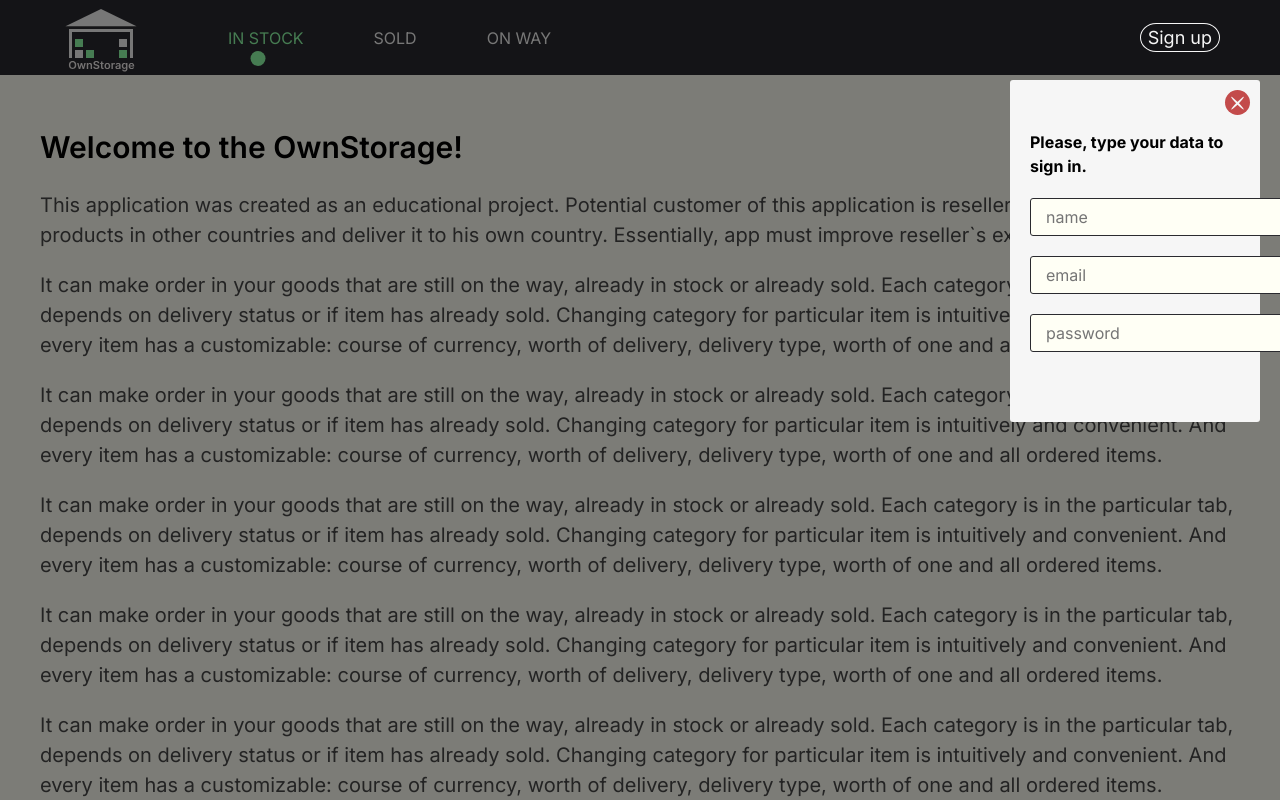
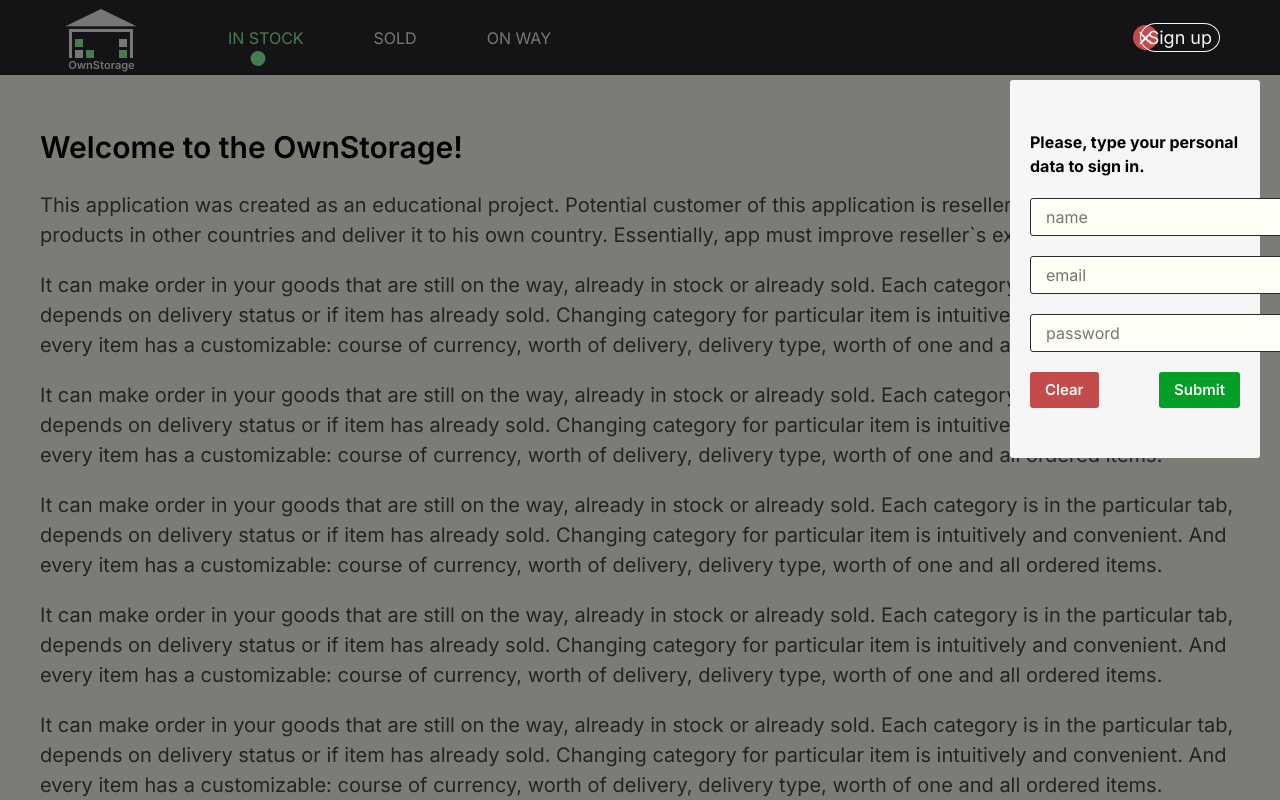
Before and after one commit to bogatyrenko-ievgenii/own-storage, a Next.js app: page / in a window 1280 px wide. Both pictures are taken after a click on the button "Sign in". Shown: the top 800 px of the page. Built offline with nearby package versions, Linux system fonts and the light colour scheme.

Commit message:
fixed btnComponent, added animations on logging window

```diff
--- a/components/Button/Button.module.css
+++ b/components/Button/Button.module.css
@@ -14,6 +14,18 @@
 	padding: 3px 7px;
 	transition: all 0.3s;
 	cursor: pointer;
+	background-color: transparent;
+	border-radius: 20% / 50%;
+}
+
+.green-dark {
+	background-color: var(--green-dark);
+	color: var(--light);
+}
+
+.trans-green-dark {
+	border: 1.5px solid var(--green-dark);
+	color: var(--green-dark);
 }
 
 .red {
@@ -21,11 +33,9 @@
 	color: var(--light);
 }
 
-.transred {
+.trans-red {
 	border: 1.5px solid var(--red);
 	color: var(--red);
-	border-radius: 20% / 50%;
-	background-color: transparent;
 }
 
 .light {
@@ -33,11 +43,9 @@
 	color: var(--ghost);
 }
 
-.translight {
+.trans-light {
 	border: 1.5px solid var(--light);
 	color: var(--light);
-	border-radius: 20% / 50%;
-	background-color: transparent;
 }
 
 .ghost {
@@ -45,11 +53,9 @@
 	color: var(--light);
 }
 
-.transghost {
+.trans-ghost {
 	border: 1.5px solid var(--ghost);
 	color: var(--ghost);
-	border-radius: 20% / 50%;
-	background-color: transparent;
 }
 
 .red:hover {
@@ -60,8 +66,8 @@
 	background-color: var(--ghost-hover);
 }
 
-.transred:hover,
-.transghost:hover,
-.translight:hover {
+.trans-red:hover,
+.trans-ghost:hover,
+.trans-light:hover {
 	transform: scale(1.1);
 }
--- a/components/Button/Button.props.ts
+++ b/components/Button/Button.props.ts
@@ -1,9 +1,9 @@
-import { ButtonHTMLAttributes, DetailedHTMLProps, ReactNode } from "react";
+import { ButtonHTMLAttributes, DetailedHTMLProps } from "react";
 
 export interface ButtonProps
 	extends DetailedHTMLProps<ButtonHTMLAttributes<HTMLButtonElement>, HTMLButtonElement> {
 	appearance: "colorful" | "transparent";
-	color: "red" | "ghost" | "light";
+	color: "red" | "ghost" | "light" | "green-dark";
 	children: string;
 	action?: () => void;
 }
--- a/components/Button/Button.tsx
+++ b/components/Button/Button.tsx
@@ -17,9 +17,12 @@ export const Button = ({
 				[styles.red]: color === "red" && appearance === "colorful",
 				[styles.ghost]: color === "ghost" && appearance === "colorful",
 				[styles.light]: color === "light" && appearance === "colorful",
-				[styles.transred]: color === "red" && appearance === "transparent",
-				[styles.transghost]: color === "ghost" && appearance === "transparent",
-				[styles.translight]: color === "light" && appearance === "transparent",
+				[styles["green-dark"]]: color === "green-dark" && appearance === "colorful",
+				[styles["trans-red"]]: color === "red" && appearance === "transparent",
+				[styles["trans-green-dark"]]:
+					color === "green-dark" && appearance === "transparent",
+				[styles["trans-ghost"]]: color === "ghost" && appearance === "transparent",
+				[styles["trans-light"]]: color === "light" && appearance === "transparent",
 			})}
 			{...props}
 		>
--- a/components/Heading/Heading.props.ts
+++ b/components/Heading/Heading.props.ts
@@ -3,5 +3,5 @@ import { DetailedHTMLProps, HTMLAttributes, ReactNode } from "react";
 export interface HeadingProps
 	extends DetailedHTMLProps<HTMLAttributes<HTMLHeadingElement>, HTMLHeadingElement> {
 	tag: "h1" | "h2" | "h3";
-	children: string;
+	children: ReactNode;
 }
--- a/components/Logging/Logging.module.css
+++ b/components/Logging/Logging.module.css
@@ -18,6 +18,52 @@
 	padding: 50px 20px;
 }
 
+.btn-wrapper {
+	display: flex;
+	justify-content: space-between;
+}
+
+.appearing {
+	animation-name: appearing;
+	animation-duration: 500ms;
+	animation-timing-function: ease-in-out;
+}
+
+.switching {
+	animation-name: switching;
+	animation-duration: 500ms;
+	animation-timing-function: ease-in-out;
+	filter: blur(5px);
+}
+
+@keyframes appearing {
+	0% {
+		right: -50%;
+	}
+
+	50% {
+		transform: scaleX(120%);
+	}
+
+	100% {
+		right: 20px;
+	}
+}
+
+@keyframes switching {
+	0% {
+		transform: scaleY(100%);
+	}
+
+	50% {
+		transform: scaleY(10%);
+	}
+
+	100% {
+		transform: scaleY(100%);
+	}
+}
+
 .input {
 	display: block;
 	margin: 20px auto;
@@ -34,8 +80,8 @@
 
 .close {
 	position: absolute;
-	right: 30px;
-	top: 90px;
+	right: 122px;
+	top: 25px;
 	width: 25px;
 	height: 25px;
 	background-color: var(--red);
@@ -73,6 +119,12 @@
 	border-radius: 50%;
 }
 
+@media (max-width: 768px) {
+	.close {
+		right: 105px;
+	}
+}
+
 @media (max-width: 470px) {
 	.window {
 		right: 12px;
@@ -80,7 +132,6 @@
 	}
 
 	.close {
-		right: 22px;
-		top: 60px;
+		top: 14px;
 	}
 }
--- a/components/Logging/Logging.tsx
+++ b/components/Logging/Logging.tsx
@@ -1,9 +1,11 @@
-import { ChangeEvent, FormEvent, useContext, useState } from "react";
+import { ChangeEvent, FormEvent, useContext, useEffect, useState } from "react";
 import { LoggingContext } from "../../context/Logging.context";
 import { Heading } from "../Heading/Heading";
 import { Input } from "../Input/Input";
 import styles from "./Logging.module.css";
 import { LoggingProps } from "./Logging.props";
+import cn from "classnames";
+import { Button } from "../Button/Button";
 
 interface IInputs {
 	name: string;
@@ -11,11 +13,30 @@ interface IInputs {
 	password: string;
 }
 
+type animationType = "appearing" | "switching" | "none";
+
 const defaultInputs = { name: "", email: "", password: "" };
 
 export const Logging = ({ className, ...props }: LoggingProps): JSX.Element => {
 	const { setOpened, logTypeCurrent } = useContext(LoggingContext);
 	const [inputs, setInputs] = useState<IInputs>(defaultInputs);
+	const [animation, setAnimation] = useState<animationType>("appearing");
+
+	useEffect(() => {
+		if (animation === "appearing") {
+			const timerForAppearing = setTimeout(() => {
+				setAnimation("none");
+			}, 500);
+			return () => clearTimeout(timerForAppearing);
+		} else {
+			setAnimation("switching");
+			const timerForSwitching = setTimeout(() => {
+				setAnimation("none");
+			}, 500);
+			return () => clearTimeout(timerForSwitching);
+		}
+		// eslint-disable-next-line react-hooks/exhaustive-deps
+	}, [logTypeCurrent]);
 
 	const writeToState = (event: ChangeEvent<HTMLInputElement>) => {
 		setInputs((prevState) => {
@@ -33,9 +54,14 @@ export const Logging = ({ className, ...props }: LoggingProps): JSX.Element => {
 	return (
 		<>
 			<div className={styles.bg} onClick={setOpened} {...props}></div>
-			<div className={styles.window}>
+			<div
+				className={cn(styles.window, {
+					[styles.appearing]: animation === "appearing",
+					[styles.switching]: animation === "switching",
+				})}
+			>
 				<Heading className={styles.title} tag="h3">
-					{`Please, type your data to ${logTypeCurrent.toLocaleLowerCase()}.`}
+					Please, type your personal data to {logTypeCurrent.toLocaleLowerCase()}.
 				</Heading>
 
 				<form onSubmit={handleSubmit}>
@@ -52,6 +78,14 @@ export const Logging = ({ className, ...props }: LoggingProps): JSX.Element => {
 							/>
 						);
 					})}
+					<div className={styles["btn-wrapper"]}>
+						<Button appearance="colorful" color="red">
+							Clear
+						</Button>
+						<Button type="submit" appearance="colorful" color="green-dark">
+							Submit
+						</Button>
+					</div>
 				</form>
 			</div>
 			<div className={styles.close} onClick={setOpened}></div>
--- a/styles/globals.css
+++ b/styles/globals.css
@@ -17,6 +17,7 @@ a {
 
 :root {
 	--green: #90ffa9;
+	--green-dark: #029f27;
 	--red: #c34b4b;
 	--red-hover: #bd2c2c;
 	--light: #f6f6f6;
```
